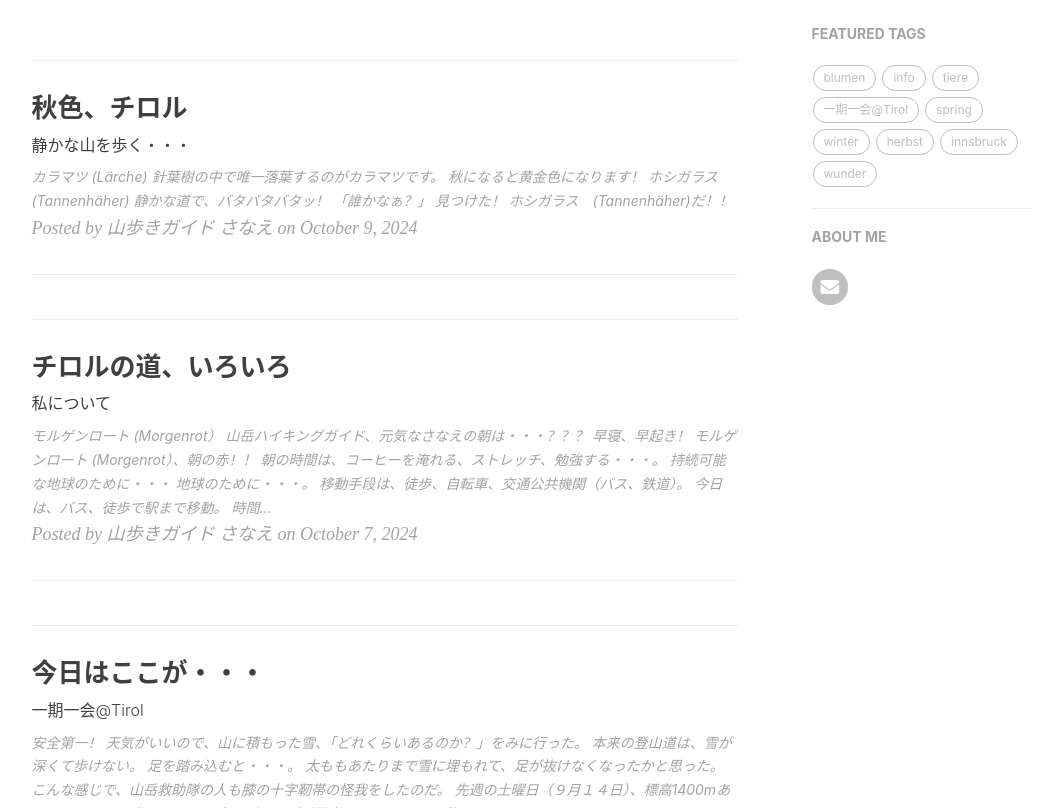
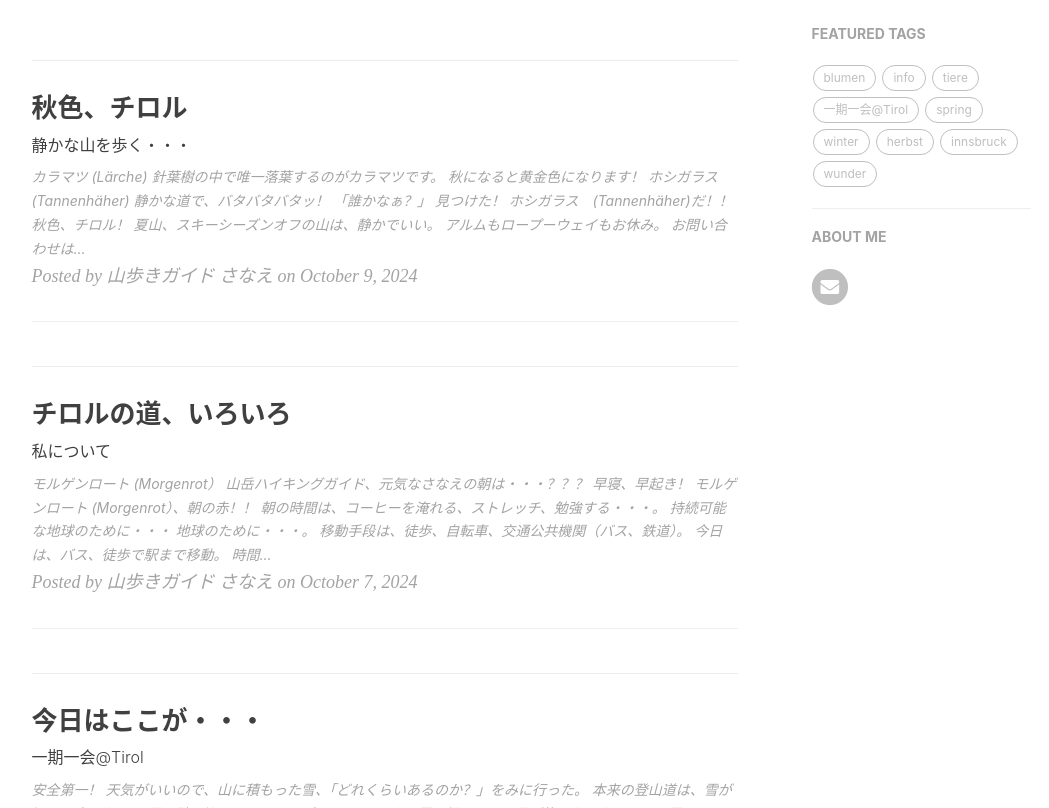
Before and after one commit to yamayagi/yamayagi.github.io, a Jekyll site: the page built from index.html, in a window 1280 px wide and 900 px high, scrolled down 330 px, cut to the strip 92-900 px from the top of the window. Shown: the whole strip, without its empty margins (136-1185 px from the left). Built offline with Jekyll 4.4.1, drawn with Linux system fonts in a browser that asks for light colours; nearby versions of some CDN libraries; the list of posts is cut into pages by our own code; comment, search, counter and statistics services are not loaded.

Commit message:
Update 2024-10-09-herbst.md

```diff
--- a/_posts/2024-10-09-herbst.md
+++ b/_posts/2024-10-09-herbst.md
@@ -26,3 +26,17 @@
 ホシガラス　(Tannenhäher)だ！！
 
 ![20241009tannenhaeher](https://piwigo.schickl.de/i.php?/upload/2024/10/11/20241011101503-6f4bbd8f-me.jpg)
+
+
+# 秋色、チロル！
+
+夏山、スキーシーズンオフの山は、静かでいい。
+
+アルムもロープーウェイもお休み。
+
+![20241009soelden3](https://piwigo.schickl.de/i.php?/upload/2024/10/11/20241011101653-af184c4a-me.jpg)
+
+
+# お問い合わせは
+
+¡[20241009soelden4](https://piwigo.schickl.de/i.php?/upload/2024/10/11/20241011102409-d695f9a3-me.jpg)
```
